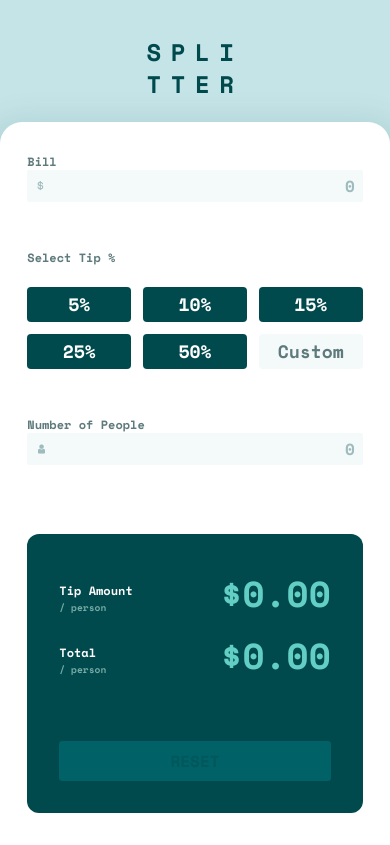
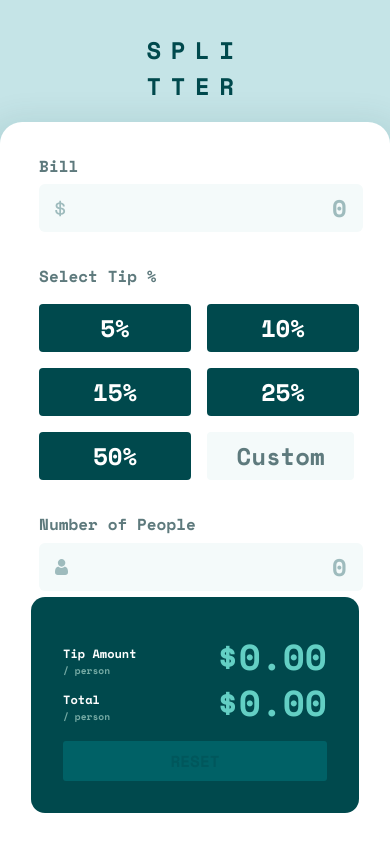
Before and after one commit to pkthunder87/tip-calculator, a React (Vite) app: page / in a window 390 px wide. Built offline with nearby package versions, Linux system fonts and the light colour scheme.

Commit message:
Feat: Finish mobile design for Calc Inputs

```diff
--- a/src/components/BillInput.jsx
+++ b/src/components/BillInput.jsx
@@ -1,7 +1,7 @@
 function BillInput({ register, errors }) {
   return (
     <div>
-      <div className="flex justify-between text-xs xl2:mb-[.93rem] xl2:mt-[1px] xl2:text-[1.25rem]">
+      <div className="mb-[.4rem] flex justify-between text-base sm:text-xs xl2:mb-[.93rem] xl2:mt-[1px] xl2:text-[1.25rem]">
         <label className="" htmlFor="bill">
           Bill
         </label>
@@ -13,15 +13,15 @@ function BillInput({ register, errors }) {
       </div>
       <label
         htmlFor="bill"
-        className="flex h-8 w-[86dvw] cursor-pointer items-center rounded-sm bg-very-light-grayish-cyan  px-2 ring-highlight-cyan   focus-within:ring-2  sm:w-full xl2:h-[3.75rem] xl2:rounded-md xl2:p-5"
+        className="flex h-12 w-[83dvw] cursor-pointer items-center rounded-md bg-very-light-grayish-cyan px-2 ring-highlight-cyan  focus-within:ring-2 sm:h-8   sm:w-full  sm:rounded-sm xl2:h-[3.75rem] xl2:rounded-md xl2:p-5"
       >
         <img
-          className="scale-[.6] xl2:mt-[1px] xl2:scale-100 xl2:p-1 "
+          className="scale-100 p-2 sm:scale-[.6] sm:p-0 xl2:mt-[1px] xl2:scale-100 xl2:p-1 "
           src="./icon-dollar.svg"
           alt="dollar symbol"
         />
         <input
-          className="h-8 w-full cursor-pointer bg-very-light-grayish-cyan text-end font-bold text-very-dark-cyan caret-highlight-cyan outline-none placeholder:text-input-cyan xl2:h-[3.75rem] xl2:rounded-md  xl2:p-[1px] xl2:text-3xl"
+          className="h-8 w-full cursor-pointer bg-very-light-grayish-cyan p-2 text-end text-2xl font-bold text-very-dark-cyan caret-highlight-cyan outline-none placeholder:text-input-cyan sm:p-0 sm:text-lg xl2:h-[3.75rem] xl2:rounded-md  xl2:p-[1px] xl2:text-3xl"
           placeholder="0"
           type="text"
           id="bill"
--- a/src/components/CalcTotals.jsx
+++ b/src/components/CalcTotals.jsx
@@ -6,7 +6,7 @@ function CalcTotals({
   reset,
 }) {
   return (
-    <div className="grid h-[100%] grid-cols-2 grid-rows-[25%_25%_50%] rounded-[12px] bg-very-dark-cyan  p-8 text-highlight-cyan sm:w-[48%] xl2:rounded-[16px] xl2:p-12">
+    <div className="  grid h-[100%] w-[100%] grid-cols-2 grid-rows-[25%_25%_50%] rounded-[14px] bg-very-dark-cyan p-8 text-highlight-cyan  sm:ml-0 sm:w-[48%] sm:rounded-[12px] xl2:rounded-[16px] xl2:p-12">
       <div className="mt-4 xl2:mt-[1.65rem]">
         <p className="text-[.75rem] font-bold text-white xl2:text-[1.25rem]">
           Tip Amount
--- a/src/components/Calculator.jsx
+++ b/src/components/Calculator.jsx
@@ -58,13 +58,13 @@ function Calculator() {
       <form
         onChange={handleSubmit(whenChange, onError)}
         onBlur={handleSubmit(whenChange, onError)}
-        className="grid h-[102%] w-full items-center justify-center rounded-t-[22px] bg-white py-8  shadow-[0_15px_30px_20px_rgb(0,73,77,.09)] sm:flex sm:w-[64%] sm:gap-[4%] sm:rounded-[16px] sm:p-[2%] xl2:w-[63.8%] xl2:rounded-[24px] xl2:p-[2.1%]"
+        className="grid h-[102%] w-full items-center justify-center rounded-t-[22px] bg-white py-8 shadow-[0_15px_30px_20px_rgb(0,73,77,.09)]  sm:flex sm:h-[101%] sm:w-[64%] sm:gap-[4%] sm:rounded-[16px] sm:p-[2%] xl2:w-[63.8%] xl2:rounded-[24px] xl2:p-[2.1%]"
       >
-        <div className="flex h-full w-full flex-col gap-12 rounded-[26px]  pl-0 pr-0 font-bold text-dark-grayish-cyan  sm:h-[100%] sm:w-[48%] sm:p-4 xl2:py-[1.6rem] xl2:pl-[1.33rem] xl2:pr-5">
+        <div className="ml-2 flex h-full w-[82dvw] flex-col gap-8 rounded-[26px] pl-0 pr-0  font-bold text-dark-grayish-cyan sm:ml-0 sm:h-[100%]  sm:w-[48%] sm:gap-12 sm:p-4 xl2:py-[1.6rem] xl2:pl-[1.33rem] xl2:pr-5">
           <BillInput register={register} errors={errors} />
 
-          <fieldset className="grid grid-cols-3 gap-3 text-lg font-bold text-white xl2:gap-5 ">
-            <legend className=" mb-[1.3rem] mt-0 text-xs text-dark-grayish-cyan xl2:mb-[1.75rem] xl2:mt-[.52rem] xl2:text-[1.25rem]">
+          <fieldset className="grid grid-cols-2 gap-4 text-lg font-bold text-white sm:grid-cols-3 sm:gap-3 xl2:gap-5 ">
+            <legend className=" mb-4 mt-0 text-base text-dark-grayish-cyan sm:mb-[1.3rem] sm:text-xs xl2:mb-[1.75rem] xl2:mt-[.52rem] xl2:text-[1.25rem]">
               Select Tip %
             </legend>
 
--- a/src/components/CustomTip.jsx
+++ b/src/components/CustomTip.jsx
@@ -4,8 +4,8 @@ function CustomTip({ customTip, setCustomTip, setCurChecked, register }) {
       {customTip ? (
         <input
           onClick={() => setCurChecked(null)}
-          className="h-[2.2rem] w-[5.5rem] cursor-pointer rounded-[4px] bg-very-light-grayish-cyan px-2 text-end font-bold text-very-dark-cyan caret-highlight-cyan
-        outline-none ring-highlight-cyan placeholder:text-input-cyan focus:ring-2 xl2:h-[3.75rem] xl2:w-[9.15rem] xl2:rounded-[5px] xl2:p-4 xl2:text-3xl"
+          className="h-12 w-[9.2rem] cursor-pointer rounded-[6px] bg-very-light-grayish-cyan px-2  text-end text-2xl font-bold text-very-dark-cyan caret-highlight-cyan outline-none ring-highlight-cyan placeholder:text-input-cyan
+        focus:ring-2 sm:h-[2.2rem] sm:w-[5.6rem] sm:rounded-[4px] xl2:h-[3.75rem] xl2:w-[9.15rem] xl2:rounded-[5px] xl2:p-4 xl2:text-3xl"
           name="custom"
           type="text"
           {...register('customTip', {
@@ -19,7 +19,7 @@ function CustomTip({ customTip, setCustomTip, setCurChecked, register }) {
       ) : (
         <label
           onClick={() => setCustomTip(true)}
-          className="w-22 flex h-[2.2rem] cursor-pointer items-center justify-center rounded-[4px] bg-very-light-grayish-cyan text-dark-grayish-cyan xl2:h-[3.75rem] xl2:w-[9.15rem] xl2:rounded-[5px] xl2:text-3xl"
+          className="flex h-12  w-[9.2rem] cursor-pointer items-center justify-center rounded-[4px] bg-very-light-grayish-cyan text-2xl text-dark-grayish-cyan sm:h-[2.2rem] sm:w-[5.6rem] sm:text-lg xl2:h-[3.75rem] xl2:w-[9.15rem] xl2:rounded-[5px] xl2:text-3xl"
           htmlFor="custom"
         >
           Custom
--- a/src/components/PeopleInput.jsx
+++ b/src/components/PeopleInput.jsx
@@ -1,7 +1,7 @@
 function PeopleInput({ register, errors }) {
   return (
     <div>
-      <div className="flex justify-between text-xs xl2:mb-[.93rem] xl2:mt-[.5rem] xl2:text-[1.25rem]">
+      <div className="mb-[.4rem] flex justify-between text-base sm:text-xs xl2:mb-[.93rem] xl2:mt-[.5rem] xl2:text-[1.25rem]">
         <label className="" htmlFor="people">
           Number of People
         </label>
@@ -14,16 +14,15 @@ function PeopleInput({ register, errors }) {
 
       <label
         htmlFor="people"
-        className="flex h-8 w-full cursor-pointer items-center   rounded-sm bg-very-light-grayish-cyan px-2 ring-highlight-cyan focus-within:ring-2 xl2:h-[3.75rem] xl2:rounded-md xl2:p-5"
+        className="flex h-12 w-[83dvw] cursor-pointer items-center rounded-md bg-very-light-grayish-cyan px-2 ring-highlight-cyan  focus-within:ring-2 sm:h-8   sm:w-full  sm:rounded-sm xl2:h-[3.75rem] xl2:rounded-md xl2:p-5"
       >
         <img
-          className="scale-[.6] xl2:ml-[1px] xl2:scale-100"
+          className="scale-100 p-2 sm:scale-[.6] sm:p-0 xl2:mt-[1px] xl2:scale-100 xl2:p-1 "
           src="./icon-person.svg"
-          alt="dollar symbol"
+          alt="icon person"
         />
         <input
-          className="h-8 w-full cursor-pointer bg-very-light-grayish-cyan text-end font-bold text-very-dark-cyan caret-highlight-cyan outline-none placeholder:text-input-cyan
-        xl2:mr-[1px] xl2:text-3xl"
+          className="h-8 w-full cursor-pointer bg-very-light-grayish-cyan p-2 text-end text-2xl font-bold text-very-dark-cyan caret-highlight-cyan outline-none placeholder:text-input-cyan sm:p-0 sm:text-lg xl2:h-[3.75rem] xl2:rounded-md  xl2:p-[1px] xl2:text-3xl"
           placeholder="0"
           type="text"
           id="people"
--- a/src/components/RadioTip.jsx
+++ b/src/components/RadioTip.jsx
@@ -13,7 +13,7 @@ function RadioTip({
       }}
     >
       <label
-        className={`w-22 flex h-[2.2rem] cursor-pointer items-center justify-center rounded-[4px] xl2:h-[3.75rem] xl2:w-[9.15rem] xl2:rounded-[5px] xl2:text-3xl ${curChecked === tipValue ? 'bg-highlight-cyan text-very-dark-cyan' : 'bg-very-dark-cyan'}`}
+        className={`w-22 flex h-12 cursor-pointer items-center justify-center  rounded-[4px] text-2xl sm:h-[2.2rem] sm:text-lg xl2:h-[3.75rem] xl2:w-[9.15rem] xl2:rounded-[5px] xl2:text-3xl ${curChecked === tipValue ? 'bg-highlight-cyan text-very-dark-cyan' : 'bg-very-dark-cyan'}`}
         htmlFor={tipValue}
       >
         {tipValue}%
--- a/src/components/Title.jsx
+++ b/src/components/Title.jsx
@@ -1,8 +1,8 @@
 function Title() {
   return (
-    <div className=" -mt-4 flex h-full w-full flex-col items-center justify-center   text-2xl font-bold tracking-[.4em] text-very-dark-cyan sm:mt-4 sm:text-[1.84rem]">
+    <div className=" -mt-4 flex h-full w-full flex-col items-center justify-center   text-2xl font-bold tracking-[.4em] text-very-dark-cyan sm:mt-4 sm:text-[1.84rem] xl2:tracking-[.42em]">
       <h1>SPLI</h1>
-      <h2>TTER</h2>
+      <h2 className="mt-1 sm:mt-0 xl2:mt-3">TTER</h2>
     </div>
   );
 }
```
